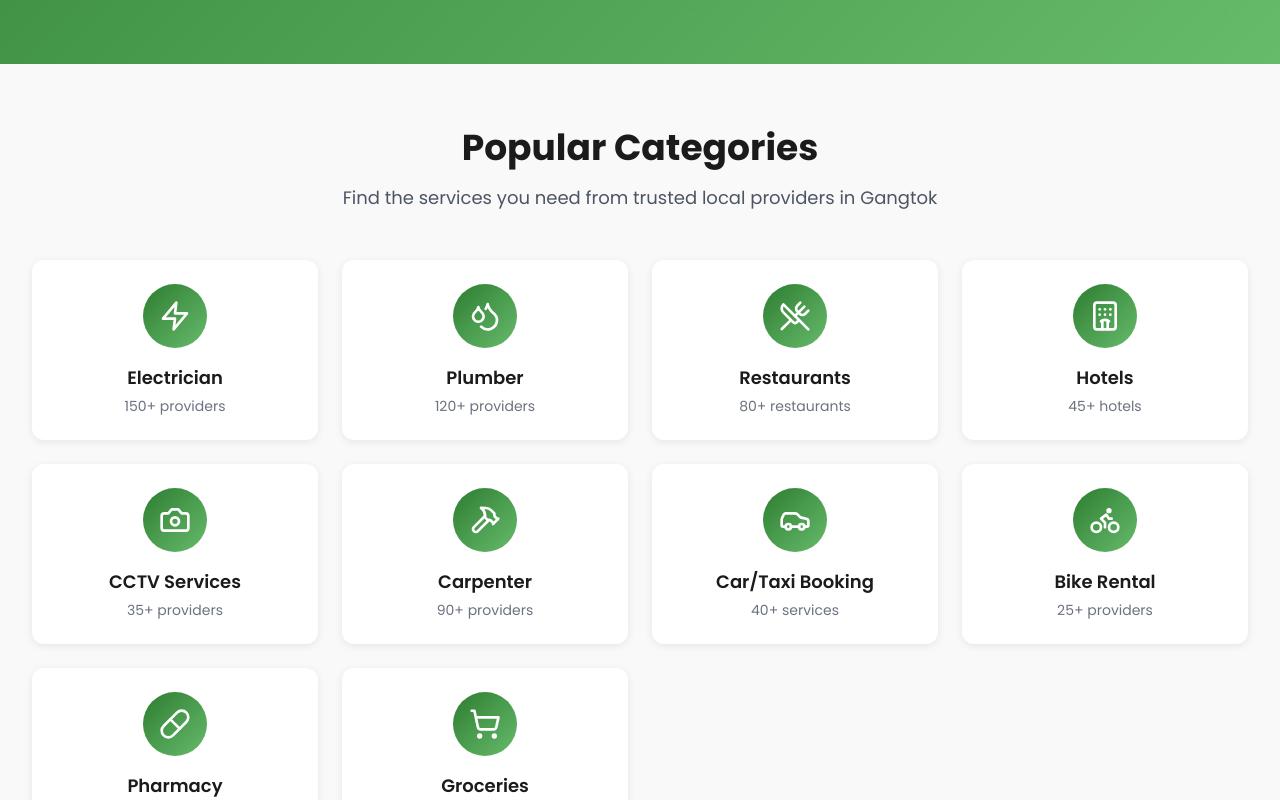
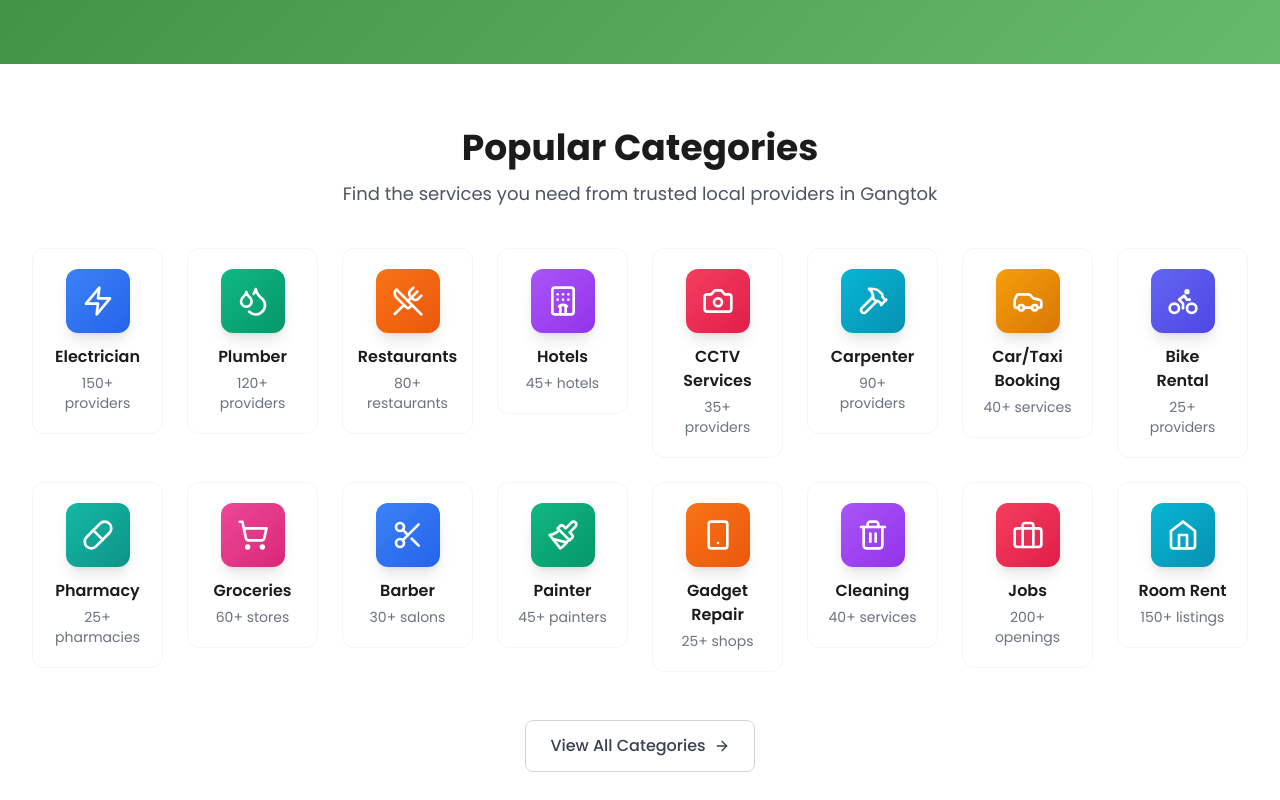
Before and after one commit to kunaldevelopers/Easy-Life, a React (Vite) app: page / in a window 1280 px wide. Shown: the part 800-1600 px from the top of the page. Built offline with nearby package versions, Linux system fonts and the light colour scheme.

Commit message:
new things added 2

```diff
--- a/src/components/home/CategoriesGrid.jsx
+++ b/src/components/home/CategoriesGrid.jsx
@@ -1,9 +1,8 @@
-import React from 'react';
-import { useNavigate } from 'react-router-dom';
-import { motion } from 'framer-motion';
-import * as Icons from 'lucide-react';
-import { topCategories } from '../../data/categories';
-import Card from '../common/Card';
+import React from "react";
+import { useNavigate } from "react-router-dom";
+import { motion } from "framer-motion";
+import * as Icons from "lucide-react";
+import { topCategories } from "../../data/categories";
 
 const CategoriesGrid = () => {
   const navigate = useNavigate();
@@ -12,29 +11,43 @@ const CategoriesGrid = () => {
     navigate(`/listings?category=${categoryId}`);
   };
 
+  // Modern color palette for category backgrounds
+  const categoryColors = [
+    "bg-gradient-to-br from-blue-500 to-blue-600",
+    "bg-gradient-to-br from-emerald-500 to-emerald-600",
+    "bg-gradient-to-br from-orange-500 to-orange-600",
+    "bg-gradient-to-br from-purple-500 to-purple-600",
+    "bg-gradient-to-br from-rose-500 to-rose-600",
+    "bg-gradient-to-br from-cyan-500 to-cyan-600",
+    "bg-gradient-to-br from-amber-500 to-amber-600",
+    "bg-gradient-to-br from-indigo-500 to-indigo-600",
+    "bg-gradient-to-br from-teal-500 to-teal-600",
+    "bg-gradient-to-br from-pink-500 to-pink-600",
+  ];
+
   const container = {
     hidden: { opacity: 0 },
     show: {
       opacity: 1,
       transition: {
-        staggerChildren: 0.1
-      }
-    }
+        staggerChildren: 0.08,
+      },
+    },
   };
 
   const item = {
     hidden: { opacity: 0, y: 20 },
-    show: { opacity: 1, y: 0 }
+    show: { opacity: 1, y: 0 },
   };
 
   return (
-    <section className="py-16 bg-gray-50">
+    <section className="py-12 sm:py-16 bg-white">
       <div className="max-w-7xl mx-auto px-4 sm:px-6 lg:px-8">
-        <div className="text-center mb-12">
-          <h2 className="text-3xl lg:text-4xl font-bold text-gray-900 mb-4">
+        <div className="text-center mb-10">
+          <h2 className="text-2xl sm:text-3xl lg:text-4xl font-bold text-gray-900 mb-3">
             Popular Categories
           </h2>
-          <p className="text-lg text-gray-600 max-w-2xl mx-auto">
+          <p className="text-base sm:text-lg text-gray-600 max-w-2xl mx-auto">
             Find the services you need from trusted local providers in Gangtok
           </p>
         </div>
@@ -44,48 +57,50 @@ const CategoriesGrid = () => {
           initial="hidden"
           whileInView="show"
           viewport={{ once: true }}
-          className="grid grid-cols-2 md:grid-cols-4 lg:grid-cols-4 gap-6"
+          className="grid grid-cols-4 lg:grid-cols-8 gap-2 sm:gap-4 lg:gap-6"
         >
-          {topCategories.map((category) => {
+          {topCategories.map((category, index) => {
             const IconComponent = Icons[category.icon] || Icons.Wrench;
+            const colorClass = categoryColors[index % categoryColors.length];
 
             return (
               <motion.div
                 key={category.id}
                 variants={item}
+                onClick={() => handleCategoryClick(category.id)}
+                className="group cursor-pointer"
               >
-                <Card
-                  onClick={() => handleCategoryClick(category.id)}
-                  className="p-6 text-center cursor-pointer group"
-                  hover={true}
-                >
-                  <div className="flex flex-col items-center space-y-4">
-                    <div className="w-16 h-16 bg-gradient-primary rounded-full flex items-center justify-center group-hover:scale-110 transition-transform duration-300">
-                      <IconComponent className="w-8 h-8 text-white" />
+                <div className="bg-white rounded-lg lg:rounded-xl p-2 sm:p-4 lg:p-5 text-center hover:shadow-lg transition-all duration-300 border border-gray-100 hover:border-gray-200">
+                  <div className="flex flex-col items-center space-y-1 sm:space-y-3">
+                    <div
+                      className={`w-10 h-10 sm:w-14 sm:h-14 lg:w-16 lg:h-16 ${colorClass} rounded-lg lg:rounded-xl flex items-center justify-center group-hover:scale-110 transition-transform duration-300 shadow-lg`}
+                    >
+                      <IconComponent className="w-5 h-5 sm:w-7 sm:h-7 lg:w-8 lg:h-8 text-white" />
                     </div>
-                    <div>
-                      <h3 className="font-semibold text-gray-900 text-lg mb-1">
+                    <div className="space-y-0 sm:space-y-1">
+                      <h3 className="font-semibold text-gray-900 text-xs sm:text-sm lg:text-base leading-tight">
                         {category.name}
                       </h3>
-                      <p className="text-gray-500 text-sm">
+                      <p className="text-gray-500 text-xs sm:text-xs lg:text-sm">
                         {category.count}
                       </p>
                     </div>
                   </div>
-                </Card>
+                </div>
               </motion.div>
             );
           })}
         </motion.div>
 
-        <div className="text-center mt-12">
+        <div className="text-center mt-10 sm:mt-12">
           <motion.button
             whileHover={{ scale: 1.05 }}
             whileTap={{ scale: 0.95 }}
-            onClick={() => navigate('/listings')}
-            className="btn-secondary"
+            onClick={() => navigate("/listings")}
+            className="inline-flex items-center px-6 py-3 border border-gray-300 rounded-lg font-medium text-gray-700 bg-white hover:bg-gray-50 hover:border-gray-400 transition-colors duration-200"
           >
             View All Categories
+            <Icons.ArrowRight className="ml-2 w-4 h-4" />
           </motion.button>
         </div>
       </div>
--- a/src/data/categories.js
+++ b/src/data/categories.js
@@ -220,14 +220,24 @@ export const topCategories = [
     icon: "Zap",
     count: "150+ providers",
   },
-  { id: "plumber", name: "Plumber", icon: "Droplets", count: "120+ providers" },
+  {
+    id: "plumber",
+    name: "Plumber",
+    icon: "Droplets",
+    count: "120+ providers",
+  },
   {
     id: "restaurants",
     name: "Restaurants",
     icon: "UtensilsCrossed",
     count: "80+ restaurants",
   },
-  { id: "hotels", name: "Hotels", icon: "Hotel", count: "45+ hotels" },
+  {
+    id: "hotels",
+    name: "Hotels",
+    icon: "Hotel",
+    count: "45+ hotels",
+  },
   {
     id: "cctv-services",
     name: "CCTV Services",
@@ -252,11 +262,52 @@ export const topCategories = [
     icon: "Bike",
     count: "25+ providers",
   },
-  { id: "pharmacy", name: "Pharmacy", icon: "Pill", count: "25+ pharmacies" },
+  {
+    id: "pharmacy",
+    name: "Pharmacy",
+    icon: "Pill",
+    count: "25+ pharmacies",
+  },
   {
     id: "groceries",
     name: "Groceries",
     icon: "ShoppingCart",
     count: "60+ stores",
   },
+  {
+    id: "barber",
+    name: "Barber",
+    icon: "Scissors",
+    count: "30+ salons",
+  },
+  {
+    id: "painter",
+    name: "Painter",
+    icon: "Paintbrush",
+    count: "45+ painters",
+  },
+  {
+    id: "electronic-repair",
+    name: "Gadget Repair",
+    icon: "Smartphone",
+    count: "25+ shops",
+  },
+  {
+    id: "sweepers",
+    name: "Cleaning",
+    icon: "Trash2",
+    count: "40+ services",
+  },
+  {
+    id: "jobs",
+    name: "Jobs",
+    icon: "Briefcase",
+    count: "200+ openings",
+  },
+  {
+    id: "room-rent",
+    name: "Room Rent",
+    icon: "Home",
+    count: "150+ listings",
+  },
 ];
```
